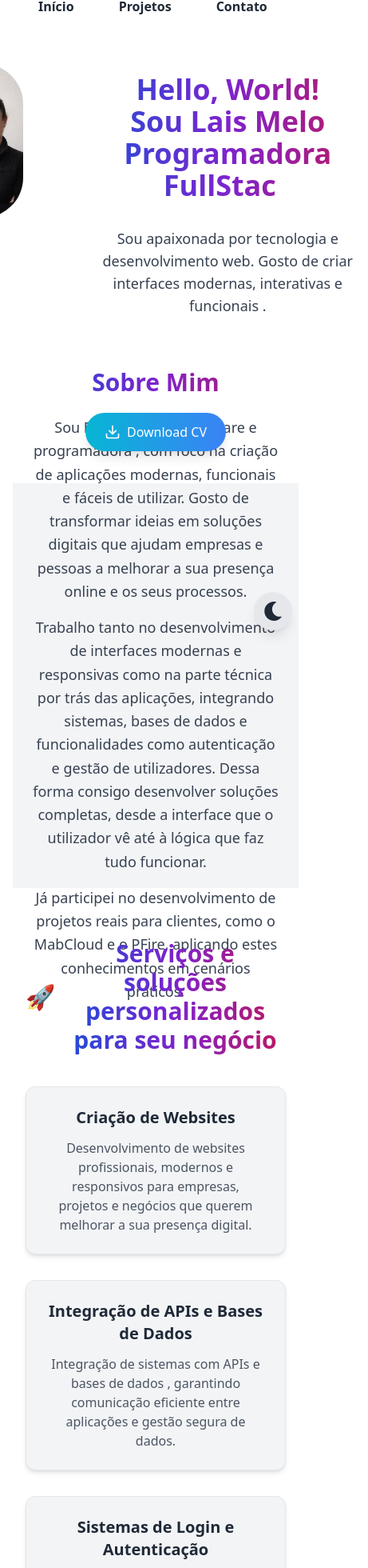
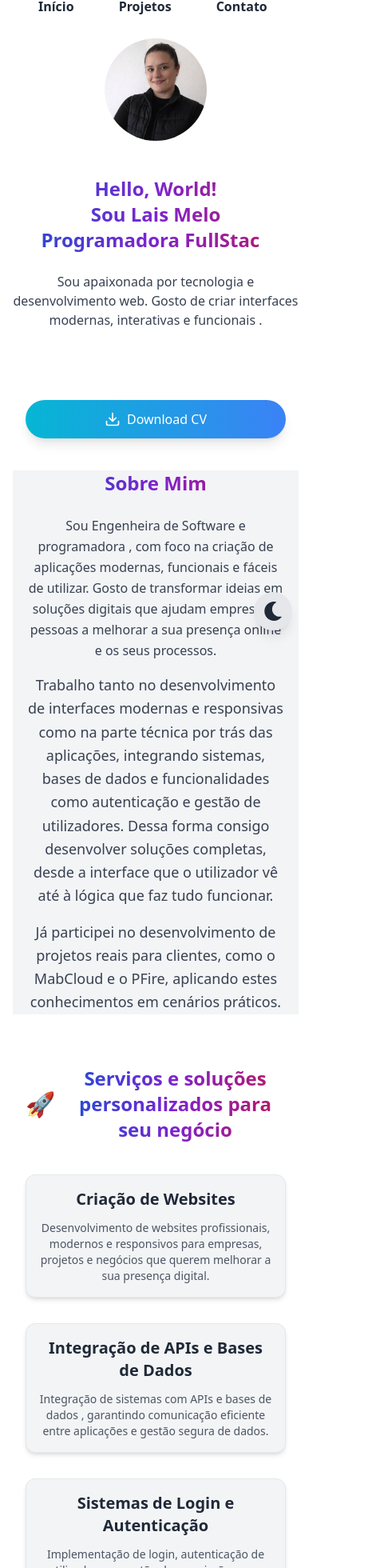
Before and after one commit to laisfernandasales/portifolio, a React (Vite) app: page / in a window 390 px wide. Shown: the part 32-1992 px from the top of the page at 80% size, 461 px wide, since content can reach past the window. Built offline with nearby package versions, Linux system fonts and the light colour scheme.

Commit message:
CONTINUAÇÃO

```diff
--- a/src/components/Home/HomePage.jsx
+++ b/src/components/Home/HomePage.jsx
@@ -68,27 +68,28 @@ useEffect(() => {
     <div className="w-full min-h-screen flex flex-col items-center justify-center text-center px-4">
       {/* Conteúdo principal */}
       <div>
-      <div id="inicio" className="flex flex-row gap-20 my-20">
-        <div className="w-48 h-48">
+      <div id="inicio" className="flex flex-col md:flex-row gap-8 md:gap-20 my-12 md:my-20 items-center">
+        <div className="w-32 h-32 md:w-48 md:h-48 flex-shrink-0">
           <img
             src={FotoHome}
             alt="Foto de Perfil"
-            className="w-full h-full object-cover rounded-full "
+            className="w-full h-full object-cover rounded-full"
+            loading="lazy"
           />
 
         </div>
         <div className="">
           <h6
-          className="text-4xl font-bold mb-8 mt-3 animate-pulse bg-clip-text text-transparent
+          className="text-2xl sm:text-3xl md:text-4xl font-bold mb-6 mt-3 animate-pulse bg-clip-text text-transparent
   bg-gradient-to-r from-blue-700 via-purple-700 to-pink-700
-  dark:from-cyan-400 dark:via-purple-400 dark:to-pink-500"
+  dark:from-cyan-400 dark:via-purple-400 dark:to-pink-500 break-words max-w-md sm:max-w-lg"
         >
           <span className="block">{displayedLines[0]}</span>
           <span className="block">{displayedLines[1]}</span>
           <span className="block">{displayedLines[2]}{finishedAll || lineIndex === 2 ? <span className="animate-pulse">|</span> : null}</span>
         </h6>
 
-        <p className="text-lg text-gray-700 dark:text-gray-300 max-w-2xl mb-4">
+        <p className="text-base md:text-lg text-gray-700 dark:text-gray-300 max-w-2xl mb-4">
           Sou  apaixonada por tecnologia e desenvolvimento web. Gosto de
           criar interfaces modernas, interativas e funcionais .
         </p>
@@ -104,11 +105,11 @@ useEffect(() => {
 
 
       {/* Botão de download */}
-      <div className="flex justify-center mt-6 mb-10">
+      <div className="flex justify-center mt-6 mb-10 px-4 w-full">
         <a
           href={CurriculoPDF} // Substitua pelo caminho correto do seu CV
           download
-          className="flex items-center gap-2 bg-gradient-to-r from-cyan-500 to-blue-500 hover:from-cyan-600 hover:to-blue-600 text-white font-medium px-6 py-3 rounded-full shadow-lg transition-all duration-300 transform hover:scale-105 active:scale-95"
+          className="flex items-center gap-2 bg-gradient-to-r from-cyan-500 to-blue-500 hover:from-cyan-600 hover:to-blue-600 text-white font-medium px-6 py-3 rounded-full shadow-lg transition-all duration-300 transform hover:scale-105 active:scale-95 w-full sm:w-auto justify-center"
         >
           <FiDownload className="w-5 h-5" />
           Download CV
@@ -116,15 +117,15 @@ useEffect(() => {
       </div>
 
 
-      <div className="w-full h-[60vh] flex items-center justify-center bg-gray-100 dark:bg-gray-800 px-6 mx-9">
-  <div className="max-w-4xl w-full  transition-colors duration-300">
-    <h2 className="text-3xl font-bold mb-6 text-center bg-clip-text text-transparent
+      <div className="w-full min-h-[50vh] md:h-[60vh] flex items-center justify-center bg-gray-100 dark:bg-gray-800 px-4 md:px-6 mx-2 md:mx-9">
+  <div className="max-w-4xl w-full transition-colors duration-300">
+    <h2 className="text-2xl md:text-3xl font-bold mb-6 text-center bg-clip-text text-transparent
       bg-gradient-to-r from-blue-700 via-purple-700 to-pink-700
       dark:from-cyan-400 dark:via-purple-400 dark:to-pink-500">
       Sobre Mim
     </h2>
 
-    <p className="text-gray-700 dark:text-gray-300 leading-relaxed text-lg">
+    <p className="text-gray-700 dark:text-gray-300 leading-relaxed text-base md:text-lg">
       Sou  Engenheira de Software e programadora , com foco na criação de aplicações modernas,
       funcionais e fáceis de utilizar. Gosto de transformar ideias em
       soluções digitais que ajudam empresas e pessoas a melhorar a sua
@@ -153,7 +154,7 @@ useEffect(() => {
 {/* Seção Serviços */}
 <section className="w-full flex flex-col items-center mt-16 px-4">
 
-  <h2 className="text-3xl font-bold mb-10 flex items-center justify-center">
+  <h2 className="text-2xl md:text-3xl font-bold mb-10 flex items-center justify-center">
     <span className="mr-3 text-3xl">🚀</span>
     <span className="bg-clip-text text-transparent
       bg-gradient-to-r from-blue-700 via-purple-700 to-pink-700
@@ -165,11 +166,11 @@ useEffect(() => {
   <div className="grid grid-cols-1 md:grid-cols-2 lg:grid-cols-3 gap-8 max-w-6xl">
 
     {/* Serviço 1 */}
-    <div className="bg-gray-100 dark:bg-gray-800 p-6 rounded-xl shadow-md border border-gray-200 dark:border-gray-700 hover:shadow-xl transition-all duration-300 hover:-translate-y-1">
+    <div className="bg-gray-100 dark:bg-gray-800 p-4 md:p-6 rounded-xl shadow-md border border-gray-200 dark:border-gray-700 hover:shadow-xl transition-all duration-300 hover:-translate-y-1">
       <h3 className="text-xl font-semibold mb-3 text-gray-800 dark:text-gray-200">
         Criação de Websites
       </h3>
-      <p className="text-gray-600 dark:text-gray-400">
+      <p className="text-sm md:text-base text-gray-600 dark:text-gray-400">
         Desenvolvimento de websites profissionais, modernos e responsivos para
         empresas, projetos e negócios que querem melhorar a sua presença
         digital.
@@ -179,33 +180,33 @@ useEffect(() => {
 
 
     {/* Serviço 3 */}
-    <div className="bg-gray-100 dark:bg-gray-800 p-6 rounded-xl shadow-md border border-gray-200 dark:border-gray-700 hover:shadow-xl transition-all duration-300 hover:-translate-y-1">
+    <div className="bg-gray-100 dark:bg-gray-800 p-4 md:p-6 rounded-xl shadow-md border border-gray-200 dark:border-gray-700 hover:shadow-xl transition-all duration-300 hover:-translate-y-1">
       <h3 className="text-xl font-semibold mb-3 text-gray-800 dark:text-gray-200">
         Integração de APIs e Bases de Dados
       </h3>
-      <p className="text-gray-600 dark:text-gray-400">
+      <p className="text-sm md:text-base text-gray-600 dark:text-gray-400">
         Integração de sistemas com APIs e bases de dados , garantindo comunicação eficiente entre aplicações
         e gestão segura de dados.
       </p>
     </div>
 
     {/* Serviço 4 */}
-    <div className="bg-gray-100 dark:bg-gray-800 p-6 rounded-xl shadow-md border border-gray-200 dark:border-gray-700 hover:shadow-xl transition-all duration-300 hover:-translate-y-1">
+    <div className="bg-gray-100 dark:bg-gray-800 p-4 md:p-6 rounded-xl shadow-md border border-gray-200 dark:border-gray-700 hover:shadow-xl transition-all duration-300 hover:-translate-y-1">
       <h3 className="text-xl font-semibold mb-3 text-gray-800 dark:text-gray-200">
         Sistemas de Login e Autenticação
       </h3>
-      <p className="text-gray-600 dark:text-gray-400">
+      <p className="text-sm md:text-base text-gray-600 dark:text-gray-400">
         Implementação de login, autenticação de utilizadores e gestão de
         permissões para aplicações web, garantindo segurança e controlo de
         acesso aos sistemas.
       </p>
     </div>
     {/* Serviço 5 */}
-    <div className="bg-gray-100 dark:bg-gray-800 p-6 rounded-xl shadow-md border border-gray-200 dark:border-gray-700 hover:shadow-xl transition-all duration-300 hover:-translate-y-1">
+    <div className="bg-gray-100 dark:bg-gray-800 p-4 md:p-6 rounded-xl shadow-md border border-gray-200 dark:border-gray-700 hover:shadow-xl transition-all duration-300 hover:-translate-y-1">
   <h3 className="text-xl font-semibold mb-3 text-gray-800 dark:text-gray-200">
     Landing Pages
   </h3>
-  <p className="text-gray-600 dark:text-gray-400">
+  <p className="text-sm md:text-base text-gray-600 dark:text-gray-400">
     Criação de landing pages modernas e estratégicas para apresentar
     produtos, serviços ou campanhas, focadas em gerar mais conversões
     e captar clientes.
@@ -213,12 +214,12 @@ useEffect(() => {
 </div>
 
 {/* Serviço 6 */}
-    <div className="bg-gray-100 dark:bg-gray-800 p-6 rounded-xl shadow-md border border-gray-200 dark:border-gray-700 hover:shadow-xl transition-all duration-300 hover:-translate-y-1">
+    <div className="bg-gray-100 dark:bg-gray-800 p-4 md:p-6 rounded-xl shadow-md border border-gray-200 dark:border-gray-700 hover:shadow-xl transition-all duration-300 hover:-translate-y-1">
 
   <h3 className="text-xl font-semibold mb-3 text-gray-800 dark:text-gray-200">
     Desenvolvimento de Sistemas
   </h3>
-  <p className="text-gray-600 dark:text-gray-400">
+  <p className="text-sm md:text-base text-gray-600 dark:text-gray-400">
     Desenvolvimento de sistemas web personalizados como dashboards,
     plataformas administrativas e ferramentas digitais adaptadas às
     necessidades do negócio.
```
